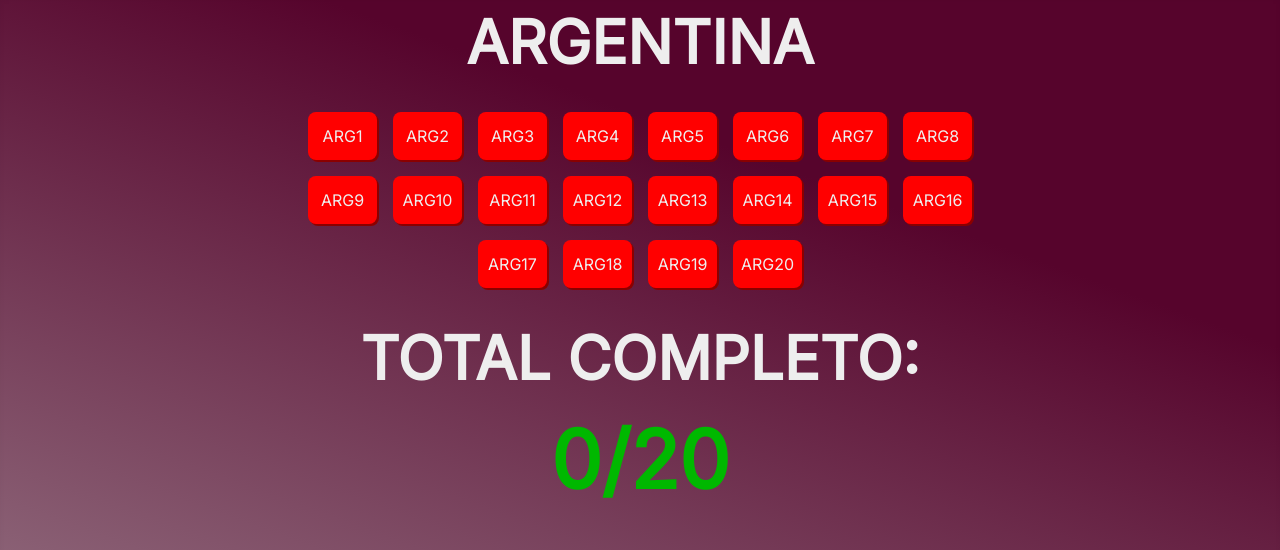
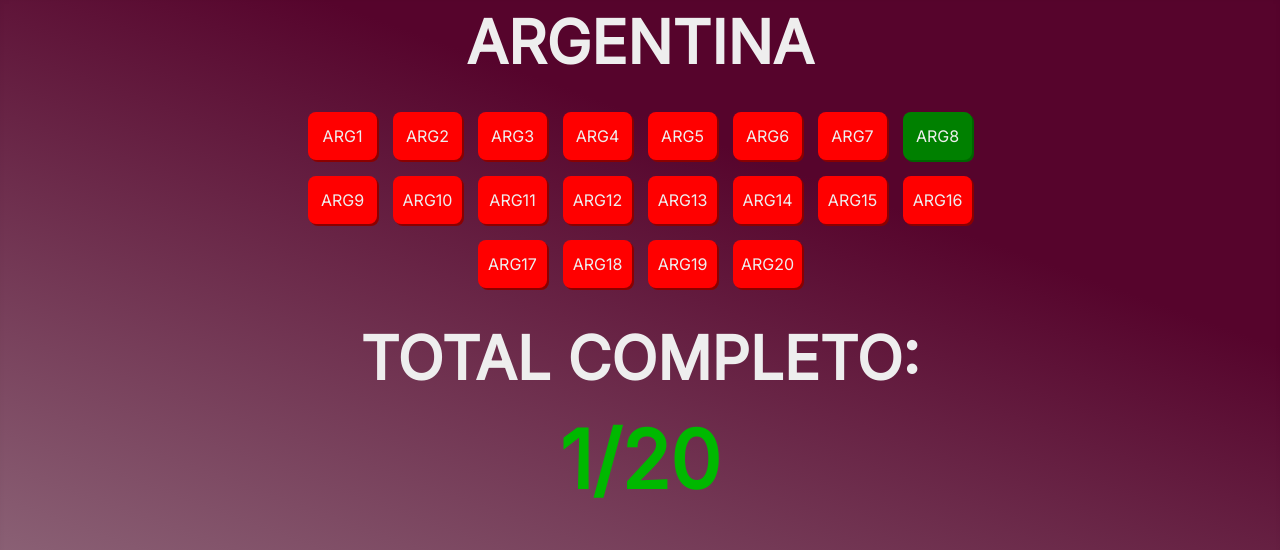
Before and after one commit to ViniRoveri/MeuAlbumDaCopa, a plain HTML site: page selecoes/ARG.html in a window 1280 px wide. Shown: the part 210-760 px from the top of the page. Drawn offline with Linux system fonts and the light colour scheme.

Commit message:
Update 23/08

```diff
--- a/css/index.css
+++ b/css/index.css
@@ -62,10 +62,6 @@ a{
     margin-bottom: 1.5rem;
     text-decoration: none;
     width: 90%;
-}
-
-a:active{
-    outline: none;
 }
 
 .card{
--- a/js/figurinhas.js
+++ b/js/figurinhas.js
@@ -6,39 +6,41 @@ const selecoes = {
     // !!!!! ADICIONAR AS FIGURINHAS AQUI !!!!!
     QAT: [4,8,16],
     ECU: [],
-    SEN: [],
-    NED: [],
+    SEN: [8],
+    NED: [10],
     ENG: [],
-    IRN: [],
+    IRN: [20],
     USA: [],
     WAL: [],
-    ARG: [],
-    KSA: [],
+    ARG: [8],
+    KSA: [13],
     MEX: [],
-    POL: [],
+    POL: [10,16],
     FRA: [],
     AUS: [],
-    DEN: [],
+    DEN: [11],
     TUN: [],
-    ESP: [],
+    ESP: [16],
     CRC: [],
     GER: [],
     JPN: [],
-    BEL: [],
+    BEL: [3],
     CAN: [],
     MAR: [],
-    CRO: [],
+    CRO: [16,17],
     BRA: [],
     SRB: [],
     SUI: [],
     CMR: [],
-    POR: [],
+    POR: [14,17],
     GHA: [],
-    URU: [],
+    URU: [18],
     KOR: [],
+    ZERO: [],
     FWC: [],
     C: []
 }
+
 
 // INFORMA AS FIGURINHAS POR PAÍS
 
@@ -85,3 +87,10 @@ function total(){
 
     return total
 }
+
+// CHECA PELA 00
+
+const zero = document.querySelector('.zero')
+if(zero && Object.entries(selecoes)[32][1].includes('00')){
+    zero.classList.add('tenho')
+}
```
Also changed, not shown: selecoes/ESPECIAIS.html (+1 -1 lines).
